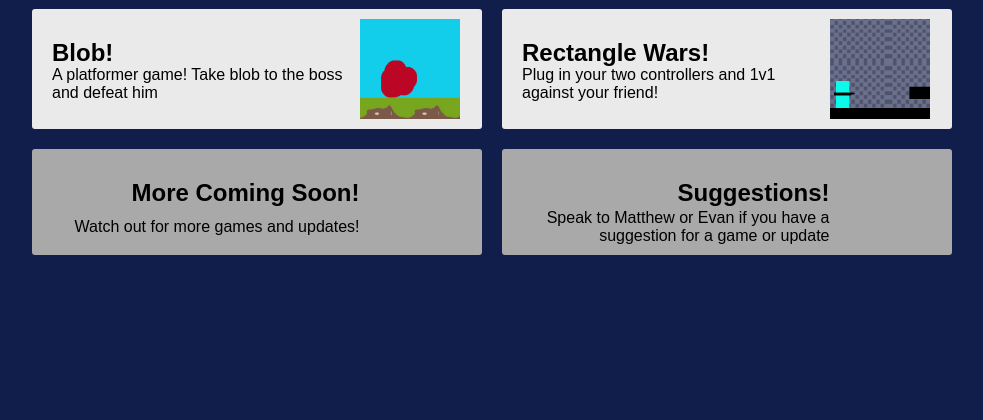
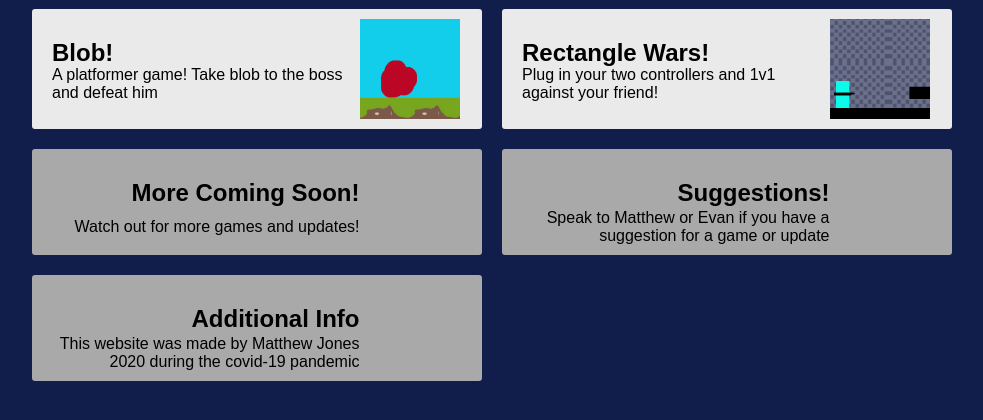
Before and after one commit to RUGMJ7443/games, a plain HTML site: page index.html in a window 1280 px wide. Shown: the part 128-548 px from the top of the page, without its empty margins (148-1131 px from the left). Drawn offline with Linux system fonts and the light colour scheme.

Commit message:
added more info

```diff
--- a/index.html
+++ b/index.html
@@ -32,6 +32,10 @@
                 <h2>Suggestions!</h2>
                 <p>Speak to Matthew or Evan if you have a suggestion for a game or update</p>
             </li>
+            <li class="info">
+                <h2>Additional Info</h2>
+                <p>This website was made by Matthew Jones 2020 during the covid-19 pandemic</p>
+            </li>
 
         </ul>
 
```
